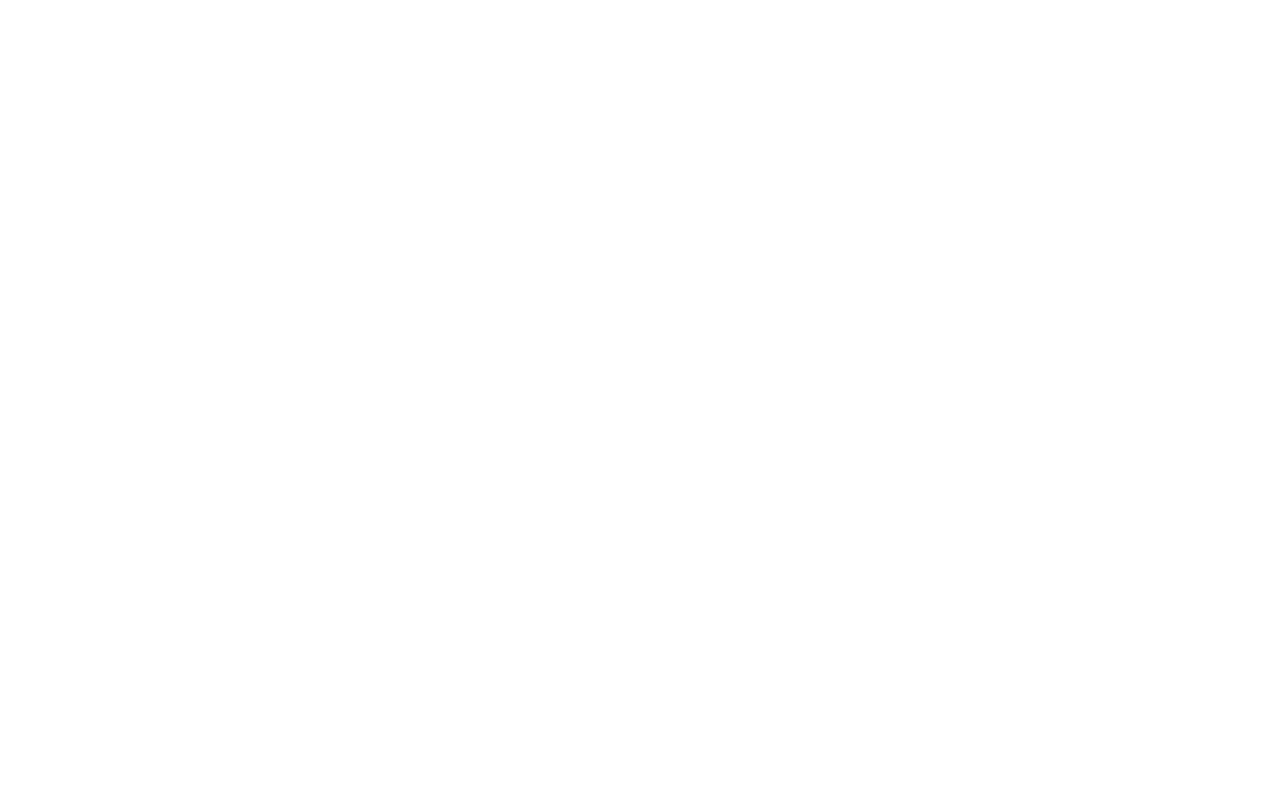
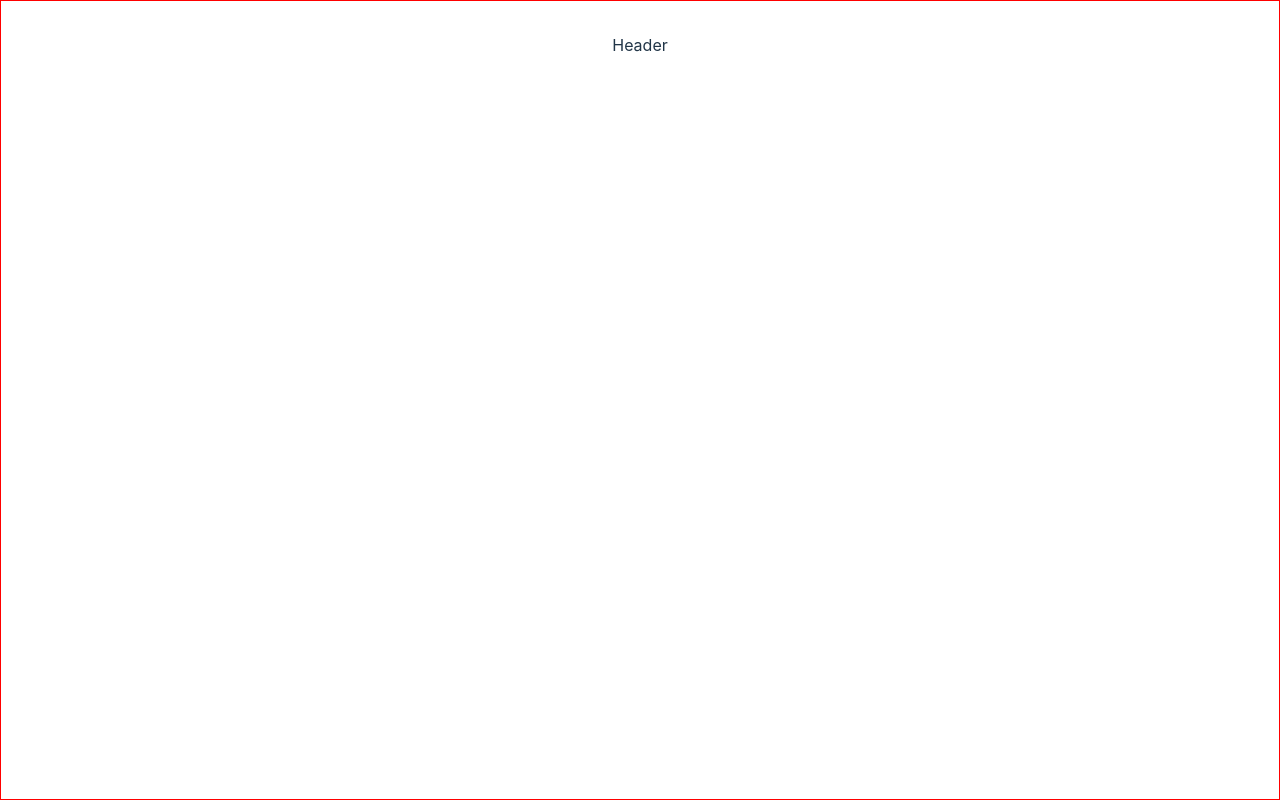
Before and after one commit to Aran-tm/disney-clone, a React (Vite) app: page / in a window 1280 px wide. Built offline with nearby package versions, Linux system fonts and the light colour scheme.

Commit message:
adding first styles for header

```diff
--- a/src/App.jsx
+++ b/src/App.jsx
@@ -1,12 +1,15 @@
 import './App.css'
+import Header from './components/Header'
 
 function App() {
 
 
   return (
-    <>
+    <div className=''>
 
-    </>
+        {/* Este es Header importado en React */}
+        <Header/>
+    </div>
   )
 }
 
--- /dev/null
+++ b/src/components/Header.jsx
@@ -0,0 +1,12 @@
+// componente HEADER
+
+export const Header = () => {
+ return (
+    <>
+      {/* Este es un comentario en React */}
+      <div>Header</div>
+    </>
+ );
+};
+
+export default Header
--- a/src/index.css
+++ b/src/index.css
@@ -28,11 +28,12 @@
 }
 
 body {
-    margin: 0;
+    left: 0;
     display: flex;
-    place-items: center;
+    align-items: start;
     min-width: 320px;
     min-height: 100vh;
+    border: 1px solid red;
 }
 
 h1 {
```
